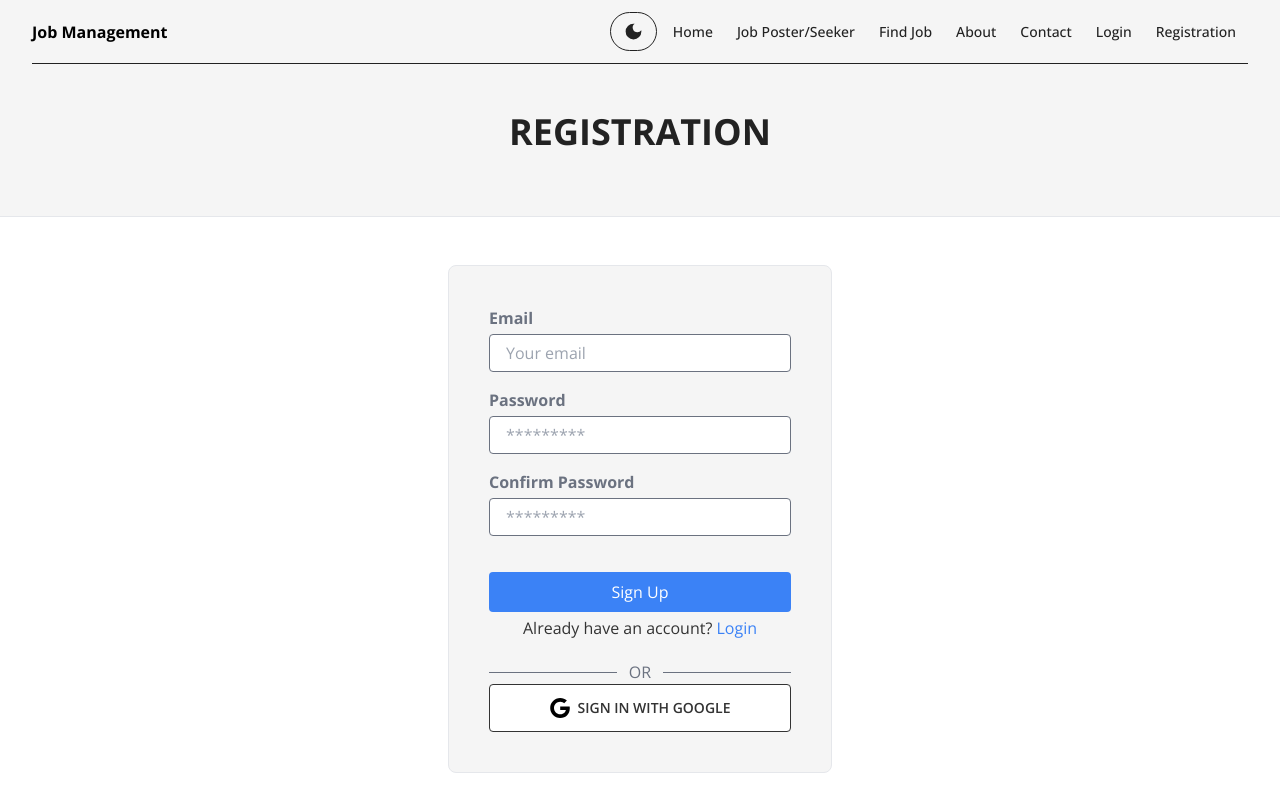
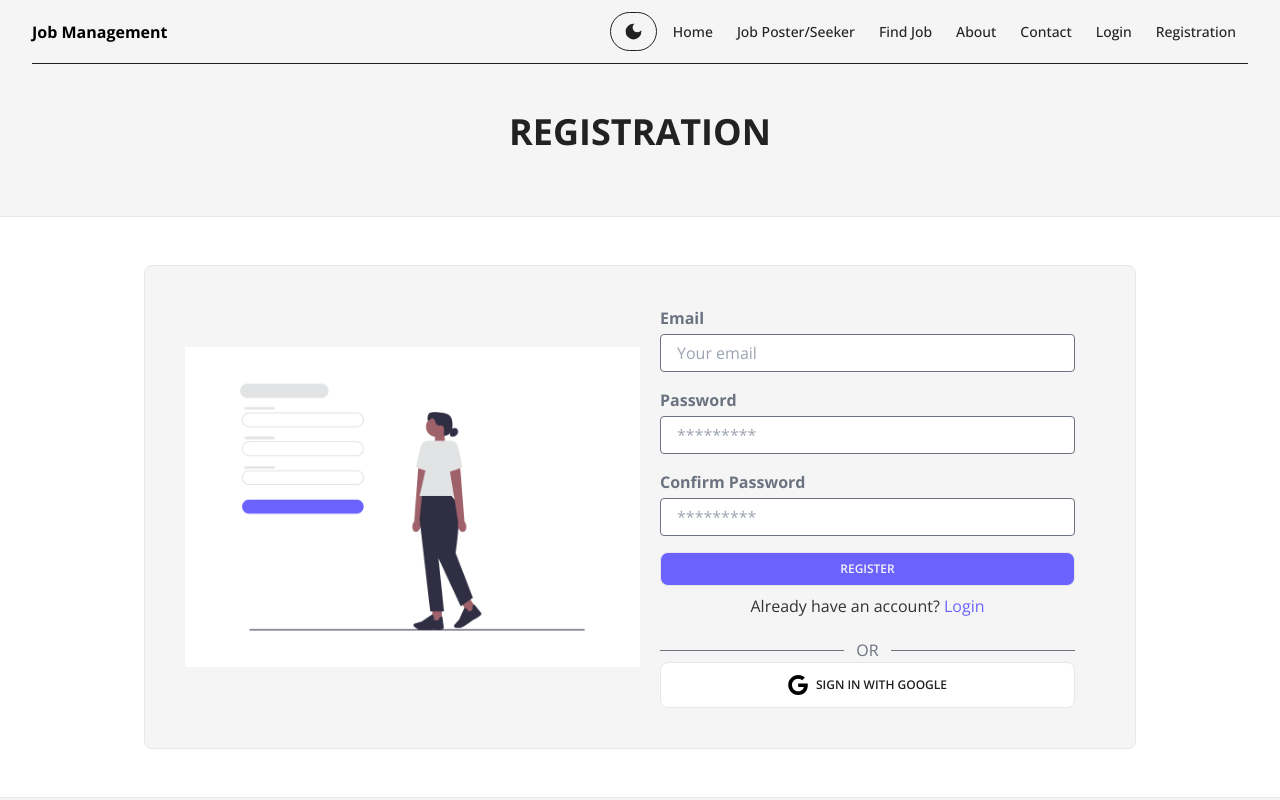
Before and after one commit to RayhanalKavey/Jom-management-client, a React (Create React App) app: page /registration in a window 1280 px wide. Shown: the top 800 px of the page. Built offline with nearby package versions, Linux system fonts and the light colour scheme; no server answers.

Commit message:
Modify buttons style and add style to the jobSeekerOrEmployer page.

```diff
--- a/src/components/classes/classes.js
+++ b/src/components/classes/classes.js
@@ -1,16 +1,22 @@
 // Home page button
 
 export const homeButton =
-  "bg-primary py-3 px-6 rounded-full text-accent font-bold shadow-lg uppercase tracking-wider hover:bg-[#2a78a5]"; // Apply short list and details button
+  "duration-500 bg-primary py-3 px-6 rounded-full text-accent font-bold shadow-lg uppercase tracking-wider hover:bg-warning"; // Apply short list and details button
 export const outlinedButton =
-  "duration-500  text-xs uppercase font-semibold px-2 py-1 text-accent hover:text-secondary bg-base-100 border  rounded-lg hover:bg-primary";
+  "duration-500  text-xs uppercase font-semibold px-2 py-1 text-accent hover:text-secondary bg-base-100 border  rounded-lg hover:bg-warning";
 
 export const buttonClass =
-  " duration-500  text-xs uppercase font-semibold  px-2 py-1 text-secondary bg-primary border rounded-lg hover:bg-[#2a78a5]";
+  " duration-500  text-xs uppercase font-semibold  px-2 py-1 text-secondary bg-primary border rounded-lg hover:bg-warning";
+
 // Login button
+export const googleButton =
+  "duration-500 flex items-center justify-center w-full duration-500  text-xs uppercase font-semibold px-2 py-3 text-accent hover:text-secondary bg-base-100 border  rounded-lg hover:bg-warning";
 
 export const submitButtonClass =
-  "duration-500   hover:scale-40 transition-all text-xs uppercase font-semibold  px-2 py-1 text-secondary bg-primary border rounded-lg hover:bg-[#2a78a5] flex items-center justify-center";
+  "duration-500 w-full  hover:scale-40 transition-all text-xs uppercase font-semibold  px-2 py-2 text-secondary bg-primary border rounded-lg hover:bg-warning";
 
+export const activeButtonClass = "";
+export const disabledButton = "";
+// Scaling of the button
 export const scaleButtonClass =
   "duration-500 transform  hover:scale-125 transition-all";
--- a/src/pages/EmployerRegistration/EmployerRegistration.js
+++ b/src/pages/EmployerRegistration/EmployerRegistration.js
@@ -72,7 +72,7 @@
       <TitleComponent title={"Employer Registration"}></TitleComponent>
 
       <div className="flex items-center justify-center px-5 py-12 dark:bg-accent bg-base-100">
-        <div className="w-96 bg-secondary  p-10  border-[.08rem]  rounded-lg  ">
+        <div className="w-[35rem] bg-secondary  p-10  border-[.08rem]  rounded-lg  ">
           <form
             onSubmit={handleSubmit(onSubmit)}
             className="relative"
--- a/src/pages/JobSeekerRegistration/JobSeekerRegistration.js
+++ b/src/pages/JobSeekerRegistration/JobSeekerRegistration.js
@@ -1,4 +1,4 @@
-import React, { useEffect, useState } from "react";
+import React, { useEffect } from "react";
 import { useForm } from "react-hook-form";
 import { toast } from "react-hot-toast";
 import { useSelector } from "react-redux";
@@ -7,8 +7,8 @@
 import { useRegisterJobSeekerMutation } from "../../features/auth/authApi";
 import { IoIosArrowRoundBack } from "react-icons/io";
 import {
-  buttonClass,
   scaleButtonClass,
+  submitButtonClass,
 } from "../../components/classes/classes";
 const JobSeekerRegistration = () => {
   // Get user email from the store
@@ -87,7 +87,7 @@
       <TitleComponent title={"Job Seeker Registration"}></TitleComponent>
 
       <div className="flex items-center justify-center px-5 py-12 dark:bg-accent bg-base-100">
-        <div className="w-96 bg-secondary  p-10  border-[.08rem]  rounded-lg  ">
+        <div className="w-[35rem] bg-secondary  p-10  border-[.08rem]  rounded-lg  ">
           <form
             onSubmit={handleSubmit(onSubmit)}
             className="relative"
@@ -296,7 +296,7 @@
               </select>
             </div>
 
-            <button type="submit" className={`${buttonClass} mt-4`}>
+            <button type="submit" className={`${submitButtonClass} mt-4`}>
               Submit
             </button>
           </form>
--- a/src/pages/authentication/Login/Login.js
+++ b/src/pages/authentication/Login/Login.js
@@ -7,6 +7,10 @@
 import { googleLogin, loginUser } from "../../../features/auth/authSlice";
 import useTitle from "../../../hooks/useTitle/useTitle";
 import TitleComponent from "../../../components/TitleComponent/TitleComponent";
+import {
+  googleButton,
+  submitButtonClass,
+} from "../../../components/classes/classes";
 const Login = () => {
   useTitle("Login");
 
@@ -96,9 +100,9 @@
             </div>
             {/* ----Submit button----  */}
             <input
-              className="w-full px-4 py-2 mt-5 mb-1 text-white bg-blue-500 rounded cursor-pointer"
+              className={`${submitButtonClass}`}
               type="submit"
-              value="Sign Up"
+              value="Login"
             />
             {/* {isError && (
             <label className="block mt-2 text-sm font-bold text-red-600">
@@ -107,9 +111,12 @@
           )} */}
           </form>
           {/* ---Link to the login page--- */}
-          <p className="text-center">
+          <p className="text-center mt-2">
             Not registered yet?{" "}
-            <Link className="text-blue-500" to={"/registration"}>
+            <Link
+              className="text-primary hover:text-warning"
+              to={"/registration"}
+            >
               Registration
             </Link>{" "}
           </p>
@@ -122,7 +129,7 @@
           {/* ---Google login button--- */}
           <button
             onClick={handleGoogleLogin}
-            className="btn btn-md w-full btn-outline bg-white flex items-center justify-center py-2 rounded"
+            className={`${googleButton}`}
             type="button"
           >
             <svg
--- a/src/pages/authentication/Registration/Registration.js
+++ b/src/pages/authentication/Registration/Registration.js
@@ -6,6 +6,12 @@
 import TitleComponent from "../../../components/TitleComponent/TitleComponent";
 import { createUser, googleLogin } from "../../../features/auth/authSlice";
 import useTitle from "../../../hooks/useTitle/useTitle";
+import logInImg from "../../../assets/images/sign_up.png";
+import {
+  googleButton,
+  submitButtonClass,
+} from "../../../components/classes/classes";
+
 const Registration = () => {
   // Title of the page
   useTitle("Registration");
@@ -79,10 +85,17 @@
   return (
     <>
       <TitleComponent title={"Registration"}></TitleComponent>
+
       <div className="flex items-center justify-center px-5 py-12 dark:bg-accent bg-base-100">
-        <div className="w-96 bg-secondary  p-10  border-[.08rem]  rounded-lg  ">
-          <form onSubmit={handleSubmit(handleOnSubmit)}>
-            <div className="form-control w-full max-w-xs">
+        <div className="w-[80%] bg-secondary  p-10  border-[.08rem]  rounded-lg flex items-center justify-center flex-col lg:flex-row">
+          <div className="w-full md:w-1/2">
+            <img src={`${logInImg}`} alt="" />
+          </div>
+          <form
+            className="w-full md:w-1/2  md:px-5"
+            onSubmit={handleSubmit(handleOnSubmit)}
+          >
+            <div className="form-control w-full ">
               {/* -----Email--- */}
               <label className="block mb-1 font-bold text-gray-500">
                 Email
@@ -147,9 +160,10 @@
               {/* ----Submit button----  */}
             </div>
             <input
-              className="w-full px-4 py-2 mt-5 mb-1 text-white bg-blue-500 rounded cursor-pointer"
+              className={`${submitButtonClass}`}
+              // className="w-full px-4 py-2 mt-5 mb-1 text-white bg-blue-500 rounded cursor-pointer"
               type="submit"
-              value="Sign Up"
+              value="Register"
               disabled={disabled}
             />
             {/* {isError && (
@@ -157,11 +171,11 @@
               {error}
             </label>
           )} */}
-          </form>
+
             {/* ---Link to the login page--- */}
-          <p className="text-center">
+            <p className="text-center mt-2">
               Already have an account?{" "}
-            <Link className="text-blue-500" to={"/login"}>
+              <Link className="text-primary hover:text-warning" to={"/login"}>
                 Login
               </Link>{" "}
             </p>
@@ -174,7 +188,7 @@
             {/* ---Google login button--- */}
             <button
               onClick={handleGoogleLogin}
-            className="btn btn-md w-full btn-outline bg-white flex items-center justify-center py-2 rounded"
+              className={`${googleButton}`}
               type="button"
             >
               <svg
@@ -186,6 +200,7 @@
               </svg>
               <span>Sign in with Google</span>
             </button>
+          </form>
         </div>
       </div>
     </>
--- a/tailwind.config.js
+++ b/tailwind.config.js
@@ -6,7 +6,8 @@
     themes: [
       {
         mytheme: {
-          primary: "#0B66C3",
+          primary: "#6C63FF",
+          // primary: "#0B66C3",
 
           secondary: "#F5F5F5",
 
@@ -20,7 +21,7 @@
 
           success: "#c9e4f5",
 
-          warning: "#FBBD23",
+          warning: "#2a78a5",
 
           error: "#F87272",
         },
```
Also changed, not shown: src/pages/JobPosterOrJobSeeker/JobPosterOrJobSeeker.js (+12 -22 lines), src/assets/images/sign_up.png (added). Lines whose indentation alone changed are shown as unchanged.
